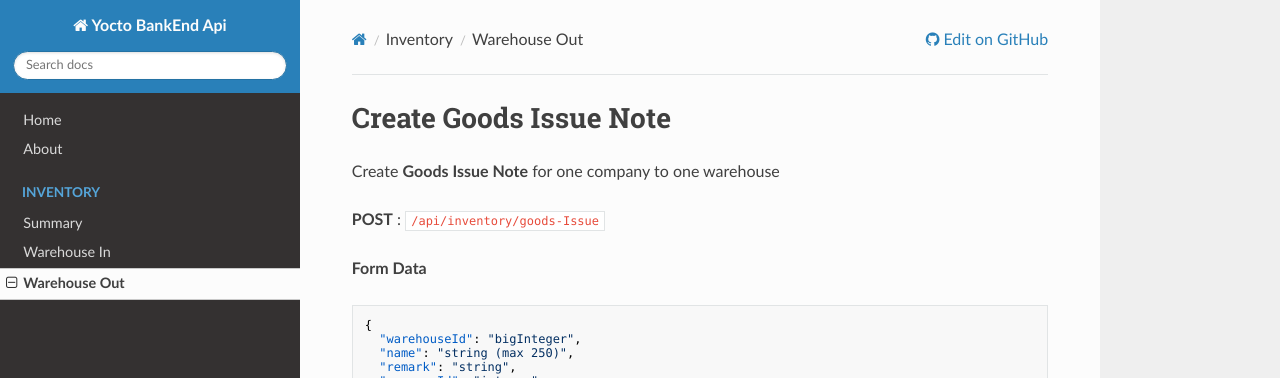
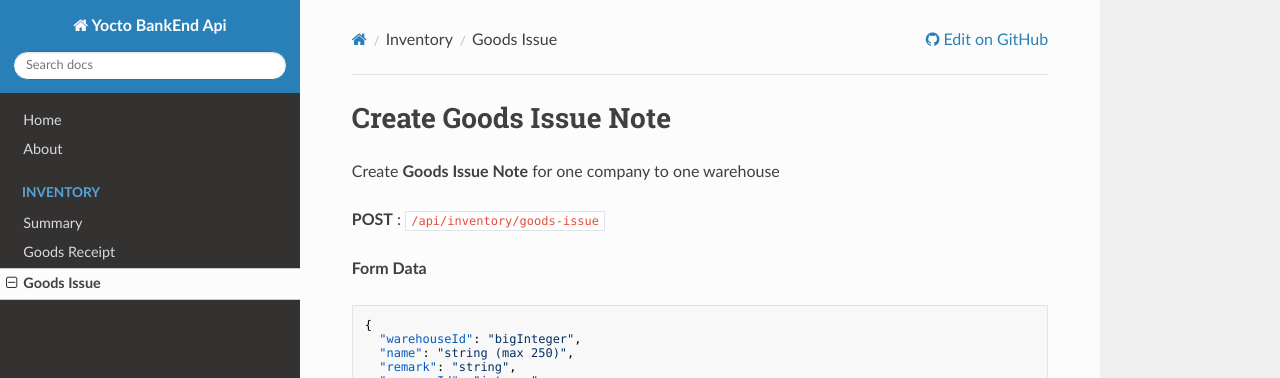
Before and after one commit to huynhhuynh02/backend, an MkDocs documentation site: the page built from docs/inventory/goods-issue.md, in a window 1280 px wide and 900 px high. Shown: the top 378 px of the window. Built offline with MkDocs 1.6.1, drawn with Linux system fonts in a browser that asks for light colours; nearby versions of some CDN libraries.

Commit message:
[skip travis] Update Docs.

```diff
--- a/docs/inventory/goods-issue.md
+++ b/docs/inventory/goods-issue.md
@@ -2,7 +2,7 @@
 
 Create **Goods Issue Note** for one company to one warehouse
 
-**POST** : `/api/inventory/goods-Issue`
+**POST** : `/api/inventory/goods-issue`
 
 **Form Data**
 
--- a/mkdocs.yml
+++ b/mkdocs.yml
@@ -8,5 +8,5 @@ nav:
   - About: 'about.md'
   - Inventory:
     - 'Summary': './inventory/summary.md'
-    - 'Warehouse In': './inventory/goods-receipt.md'
-    - 'Warehouse Out': './inventory/goods-issue.md'
+    - 'Goods Receipt': './inventory/goods-receipt.md'
+    - 'Goods Issue': './inventory/goods-issue.md'
```
